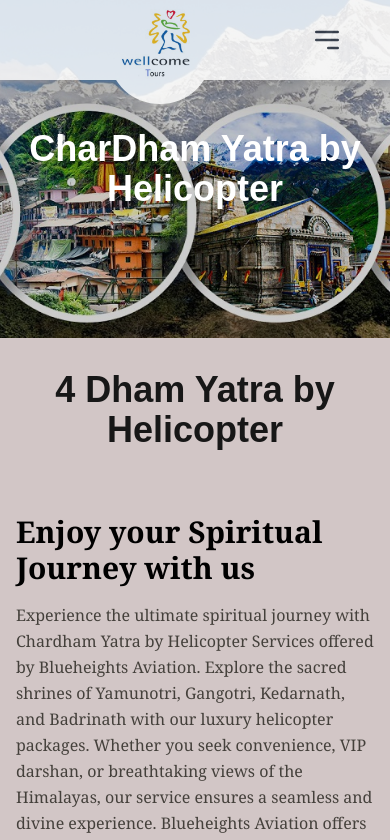
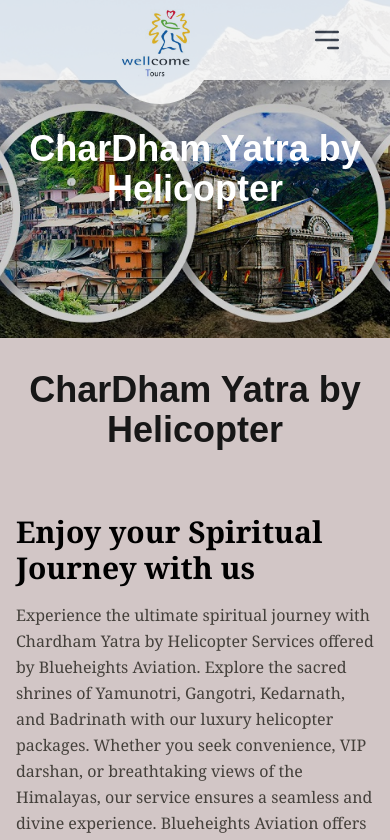
Before and after one commit to vaibhav-09dev/travelapp, a Next.js app: page /dham in a window 390 px wide. Shown: the top 840 px of the page. Built offline with nearby package versions, Linux system fonts and the light colour scheme.

Commit message:
Added HotelSlider component with animations and responsive design3

```diff
--- a/src/app/dham/page.jsx
+++ b/src/app/dham/page.jsx
@@ -51,7 +51,7 @@ const page = () => {
         transition={{ duration: 1 }}
       >
         <h1 className="text-4xl md:text-6xl font-extrabold text-secondary text-center md:text-left">
-          4 Dham Yatra by Helicopter
+        CharDham Yatra by Helicopter
         </h1>
       </motion.div>
 
```
